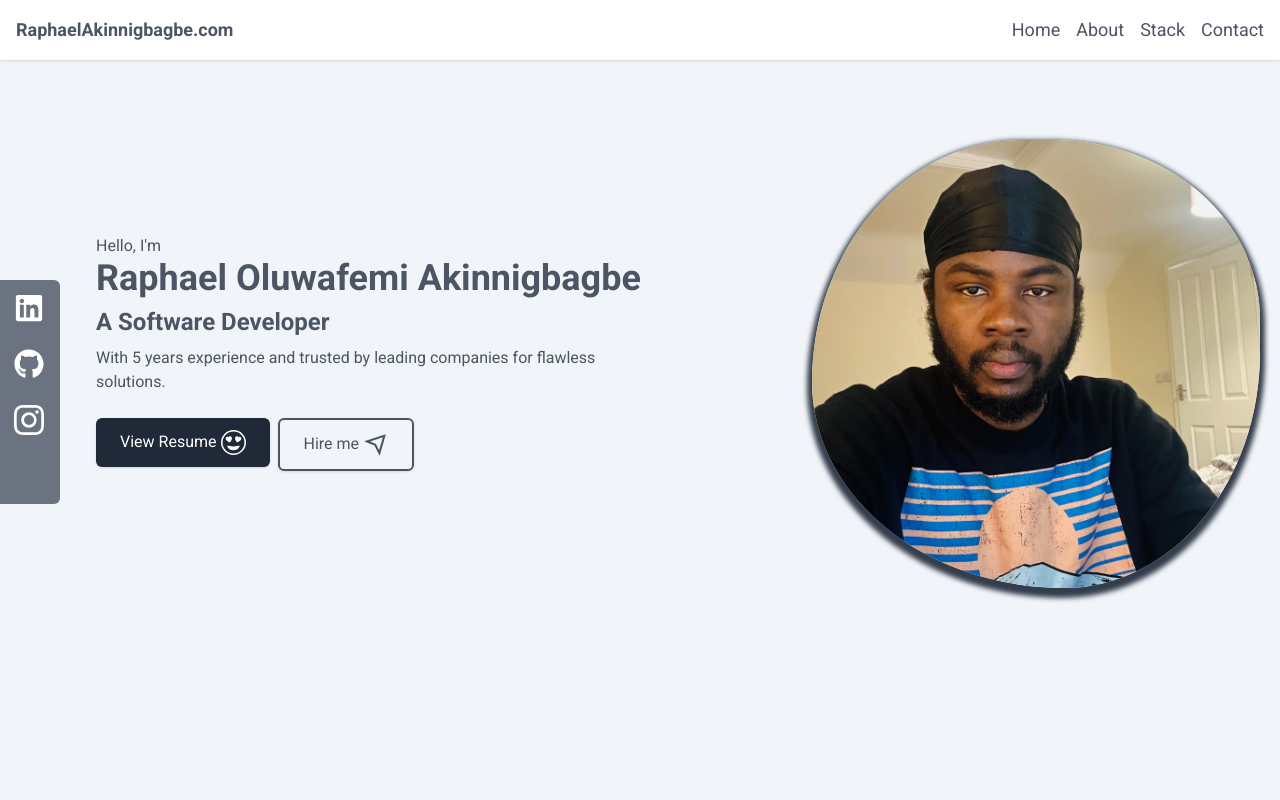
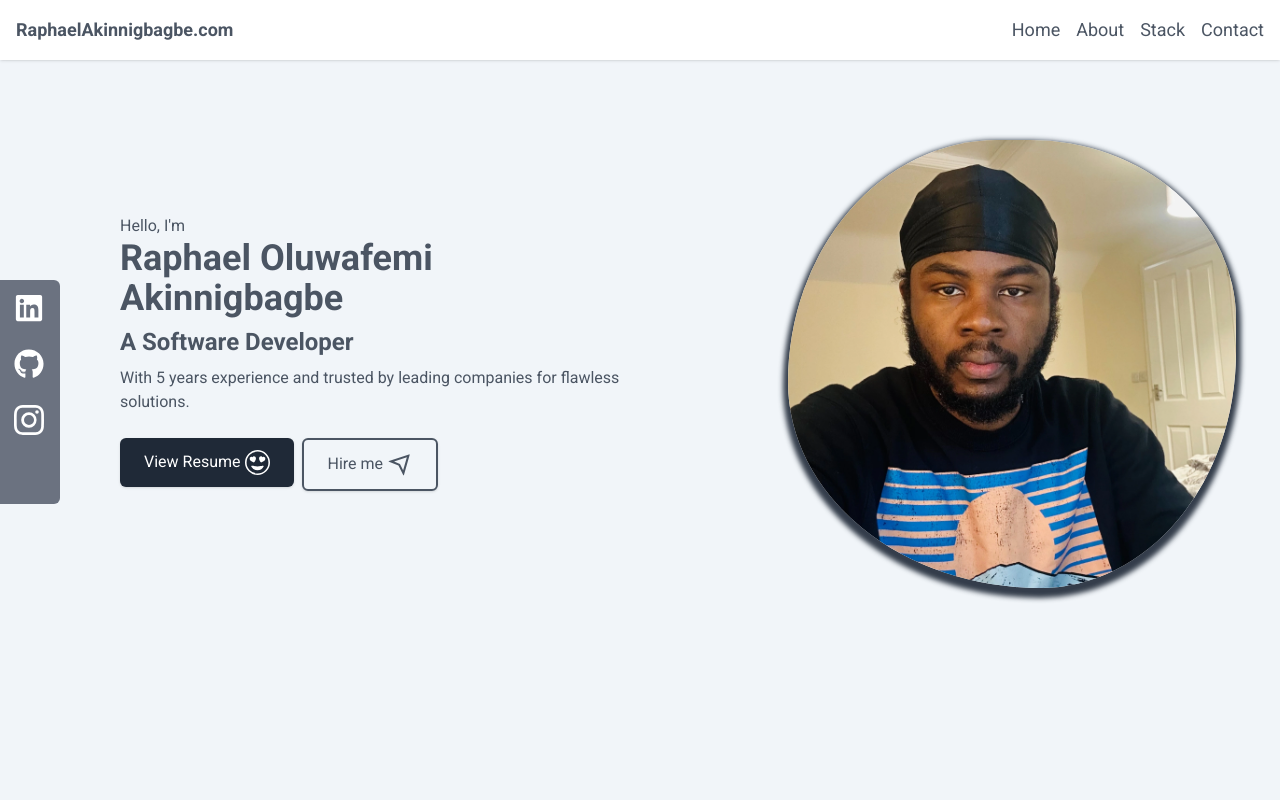
Before and after one commit to smeetinc/femi, a React (Create React App) app: page / in a window 1280 px wide. Shown: the top 800 px of the page. Built offline with nearby package versions, Linux system fonts and the light colour scheme; some icons are missing.

Commit message:
extra padding on larger screens

```diff
--- a/src/components/Home.jsx
+++ b/src/components/Home.jsx
@@ -16,7 +16,7 @@ const Home = () => {
   });
   return (
     <div name="home" className="bg-slate-100 h-fit md:h-screen md:pt-10 w-full">
-      <div className="w-full mx-auto flex flex-col-reverse justify-between items-center md:flex-row py-20 my-auto px-2 lg:px-10">
+      <div className="w-full mx-auto flex flex-col-reverse justify-between items-center md:flex-row py-20 my-auto px-2 lg:px-10 xl:px-16 2xl:px-20 ">
         <div className="lg:mx-10 px-4 md:w-1/2 my-auto">
           <p>Hello, I'm</p>
           <h1 className="font-bold text-4xl">Raphael Oluwafemi Akinnigbagbe</h1>
```
